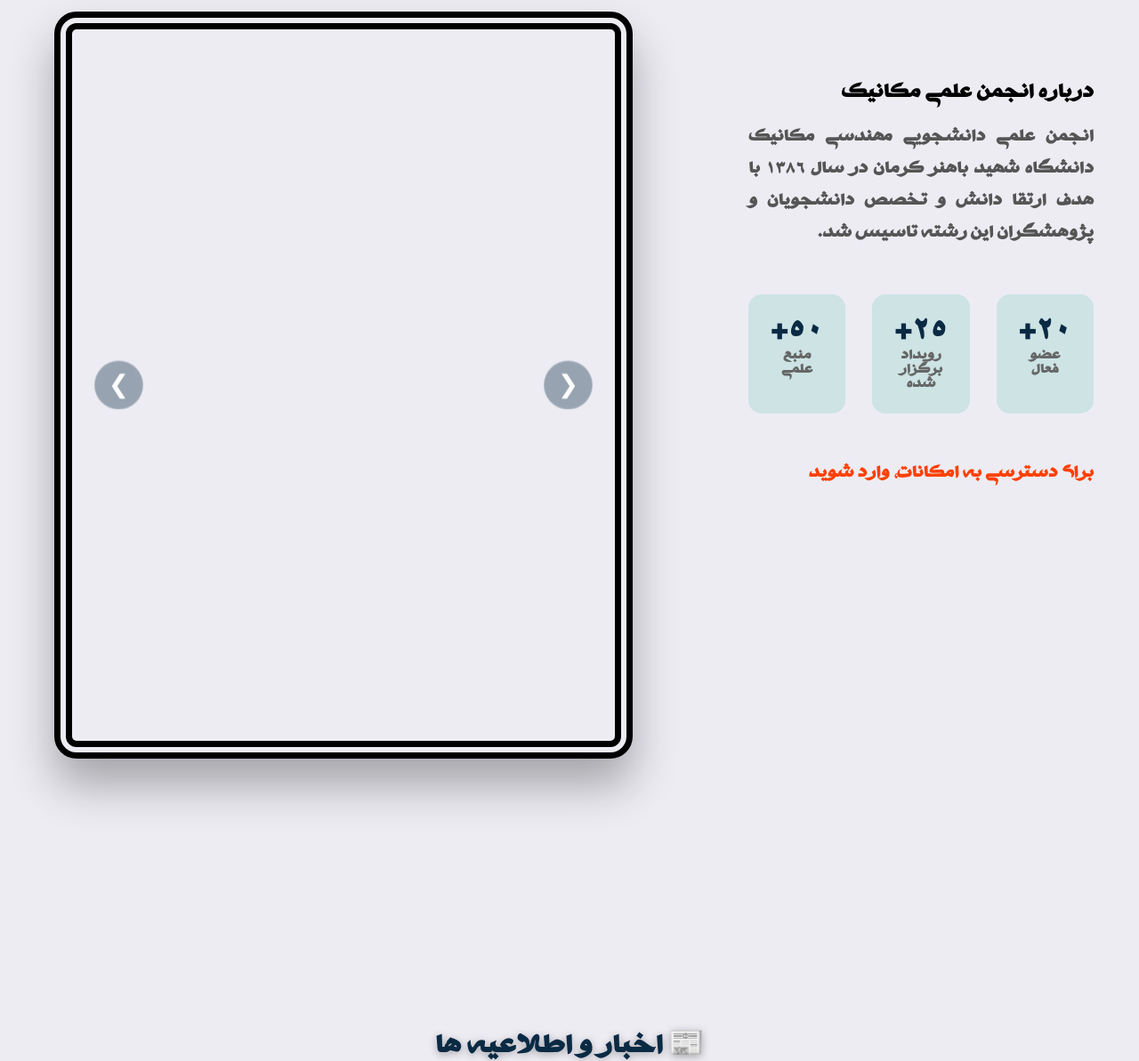
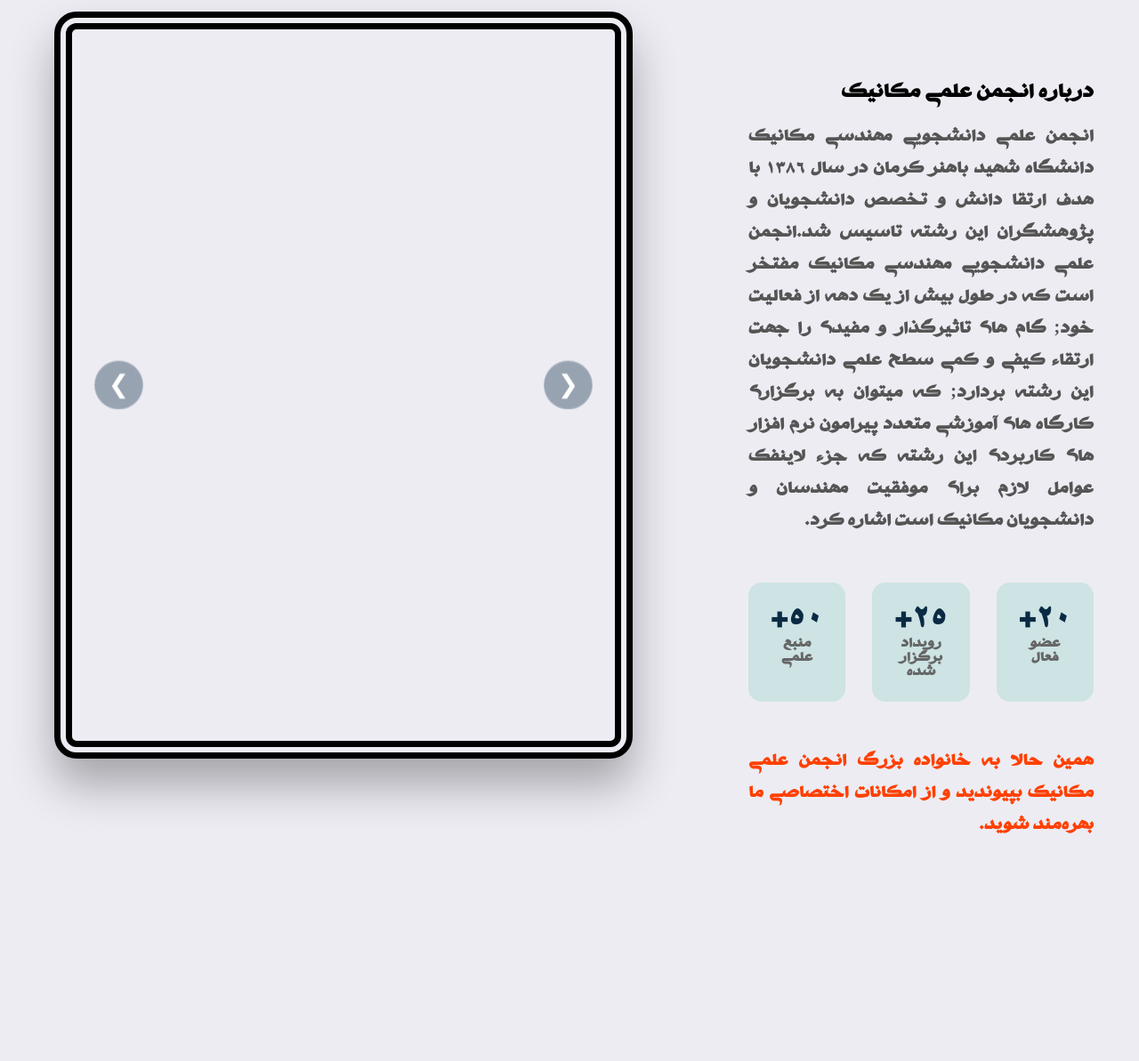
Before and after one commit to DanialC0de/mech-engineering-website, a Django app: page / in a window 1280 px wide. Shown: the part 1245-2438 px from the top of the page at 89% size. Run offline with Django 5.2, Linux system fonts and the light colour scheme; data that the repository does not hold is empty; some libraries are stand-ins or nearby versions.

Commit message:
fix index.html and direction of more index pages

```diff
--- a/backend/templates/index-pages/about.html
+++ b/backend/templates/index-pages/about.html
@@ -1,6 +1,6 @@
 {% load static %}
 <!DOCTYPE html>
-<html lang="en">
+<html lang="en" dir="rtl">
 <head>
     <meta charset="UTF-8">
     <meta name="viewport" content="width=device-width, initial-scale=1.0">
--- a/backend/templates/index-pages/call-us.html
+++ b/backend/templates/index-pages/call-us.html
@@ -1,5 +1,5 @@
 <!DOCTYPE html>
-<html lang="en">
+<html lang="en" dir="rtl">
 <head>
     <meta charset="UTF-8">
     <meta name="viewport" content="width=device-width, initial-scale=1.0">
--- a/backend/templates/index-pages/events.html
+++ b/backend/templates/index-pages/events.html
@@ -1,5 +1,5 @@
 <!DOCTYPE html>
-<html lang="en" dir="rtl">
+<html lang="en" dir="rtl" dir="rtl">
 
 <head>
     <meta charset="UTF-8">
--- a/backend/templates/index-pages/honors.html
+++ b/backend/templates/index-pages/honors.html
@@ -1,5 +1,5 @@
 <!DOCTYPE html>
-<html lang="en">
+<html lang="en" dir="rtl">
 <head>
     <meta charset="UTF-8">
     <meta name="viewport" content="width=device-width, initial-scale=1.0">
--- a/backend/templates/index-pages/index.html
+++ b/backend/templates/index-pages/index.html
@@ -122,7 +122,7 @@
 
         <div class="about-text">
             <h2>درباره انجمن علمی مکانیک</h2>
-            <p>{{ about.description|default:"انجمن علمی دانشجویی مهندسی مکانیک دانشگاه شهید باهنر کرمان در سال 1386 با هدف ارتقا دانش و تخصص دانشجویان و پژوهشگران این رشته تاسیس شد." }}</p>
+            <p>{{ about.description|default:"انجمن علمی دانشجویی مهندسی مکانیک دانشگاه شهید باهنر کرمان در سال 1386 با هدف ارتقا دانش و تخصص دانشجویان و پژوهشگران این رشته تاسیس شد.انجمن علمی دانشجویی مهندسی مکانیک مفتخر است که در طول بیش از یک دهه از فعالیت خود; گام های تاثیرگذار و مفیدی را جهت ارتقاء کیفی و کمی سطح علمی دانشجویان این رشته بردارد; که میتوان به برگزاری کارگاه های آموزشی متعدد پیرامون نرم افزار های کاربردی این رشته که جزء لاینفک عوامل لازم برای موفقیت مهندسان و دانشجویان مکانیک است اشاره کرد." }}</p>
 
             <div class="about-stats">
                 <div class="stat">
@@ -147,9 +147,10 @@
                 </a>
             {% else %}
                 <a href="{% url 'login' %}">
-                    <p style="margin-top: 15px; font-weight:bold; color:rgb(255, 64, 0)">
-                        برای دسترسی به امکانات، وارد شوید
-                    </p>
+                    <p style="margin-top: 15px; font-weight:bold; color:rgb(255, 64, 0)">همین حالا به خانواده
+                    بزرگ انجمن
+                    علمی مکانیک بپیوندید و از امکانات اختصاصی
+                    ما بهره‌مند شوید.</p>
                 </a>
             {% endif %}
         </div>
@@ -301,6 +302,8 @@
         <div class="footer-up">
             <div class="content">
                 <p><i class="fa-solid fa-location-dot"></i>&nbsp;&nbsp;&nbsp;&nbsp; کرمان - بلوار جمهوری - پل امیرکبیر - دانشکده فنی مهندسی &nbsp;&nbsp;&nbsp;&nbsp;&nbsp;&nbsp;&nbsp;&nbsp;دانشگاه شهید باهنر - دانشکده مکانیک</p>
+                <p><i class="fa-brands fa-telegram"></i> &nbsp;&nbsp;&nbsp;&nbsp; ukmechanics@</p>
+                <p><i class="fa-brands fa-instagram"></i> &nbsp;&nbsp;&nbsp;&nbsp; ukmechanics@</p>
                 {% for social in footer_socials %}
                 <p>
                     {% if social.icon_image %}
--- a/backend/templates/index-pages/industry.html
+++ b/backend/templates/index-pages/industry.html
@@ -1,5 +1,5 @@
 <!DOCTYPE html>
-<html lang="en">
+<html lang="en" dir="rtl">
 <head>
     <meta charset="UTF-8">
     <meta name="viewport" content="width=device-width, initial-scale=1.0">
```
